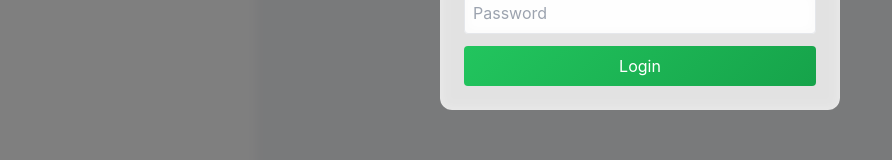
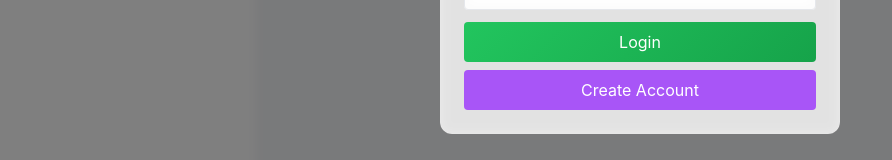
Before and after one commit to WWJD12/summarist-app, a React (Vite) app: page /for-you in a window 1280 px wide. Shown: the part 460-620 px from the top of the page, without its empty margins (0-892 px from the left). Built offline with nearby package versions, Linux system fonts and the light colour scheme; no server answers.

Commit message:
fix auth properly

```diff
--- a/src/pages/Dashboard.jsx
+++ b/src/pages/Dashboard.jsx
@@ -6,8 +6,7 @@ import { doc, setDoc, collection, getDocs, deleteDoc, } from "firebase/firestore
 import { useNavigate } from "react-router-dom";
 import { useAuth } from "../context/AuthContext";
 import Search from "./Search";
-import { createUserWithEmailAndPassword } from "firebase/auth";
-import { signInWithEmailAndPassword } from "firebase/auth";
+import { createUserWithEmailAndPassword, signInWithEmailAndPassword } from "firebase/auth";
 import { signInAnonymously } from "firebase/auth";
 
 function Dashboard() {
@@ -422,19 +421,25 @@ function Dashboard() {
                                     await signInWithEmailAndPassword(auth, email, password);
                                     setShowLogin(false);
                                 } catch (error) {
-                                    console.log(error);
-
-                                    try {
-                                        await createUserWithEmailAndPassword(auth, email, password);
-                                        setShowLogin(false);
-                                    } catch (err) {
-                                        alert("Login failed");
-                                    }
+                                    alert("Account not found. Please create one.");
                                 }
                             }}
                             className="w-full bg-green-500 text-white py-2 rounded"
                         >
                             Login
+                        </button>
+                        <button
+                            onClick={async () => {
+                                try {
+                                    await createUserWithEmailAndPassword(auth, email, password);
+                                    setShowLogin(false);
+                                } catch (error) {
+                                    alert("Signup failed. Try a different email.");
+                                }
+                            }}
+                            className="w-full bg-purple-500 text-white py-2 rounded mt-2"
+                        >
+                            Create Account
                         </button>
 
                     </div>
```
